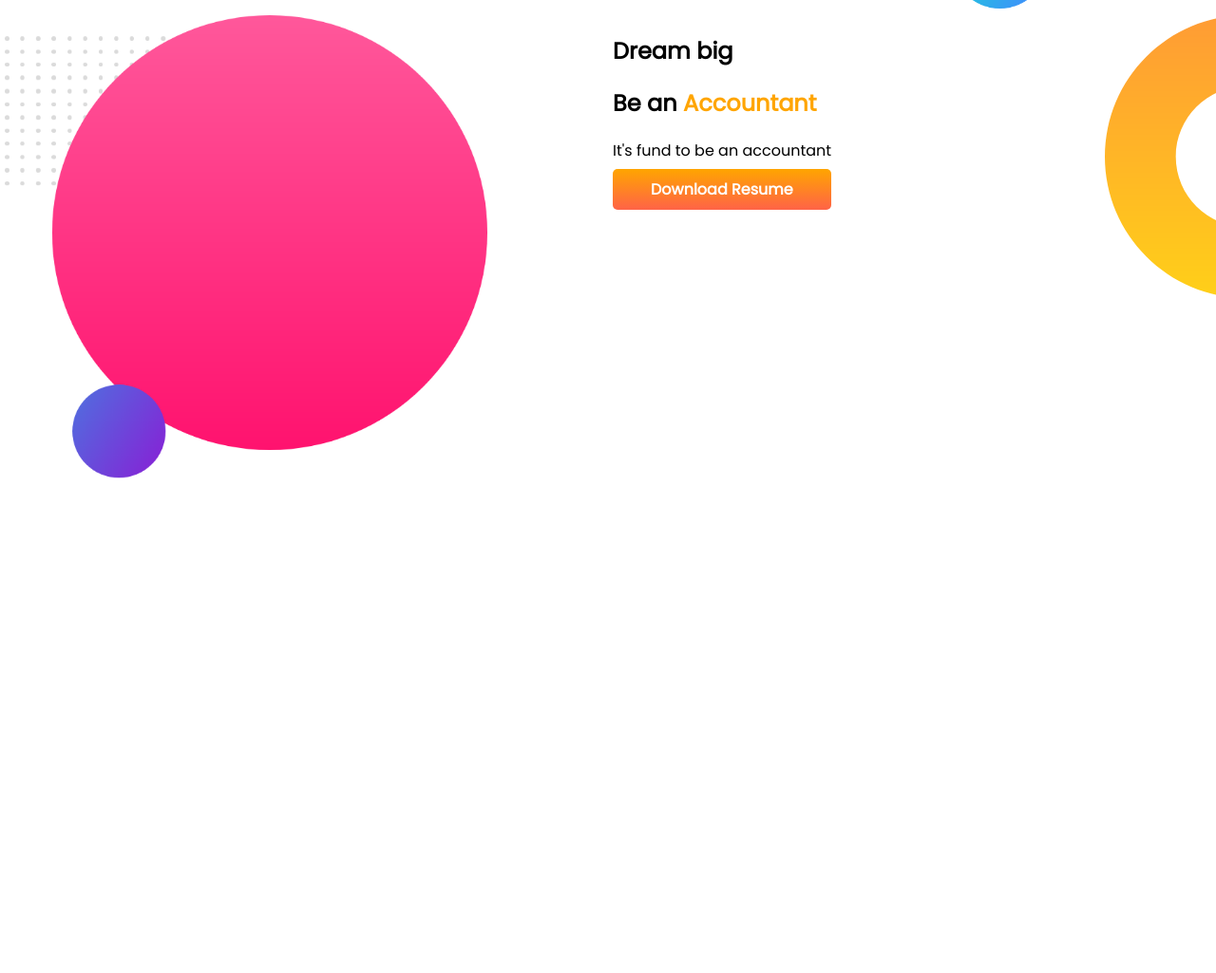
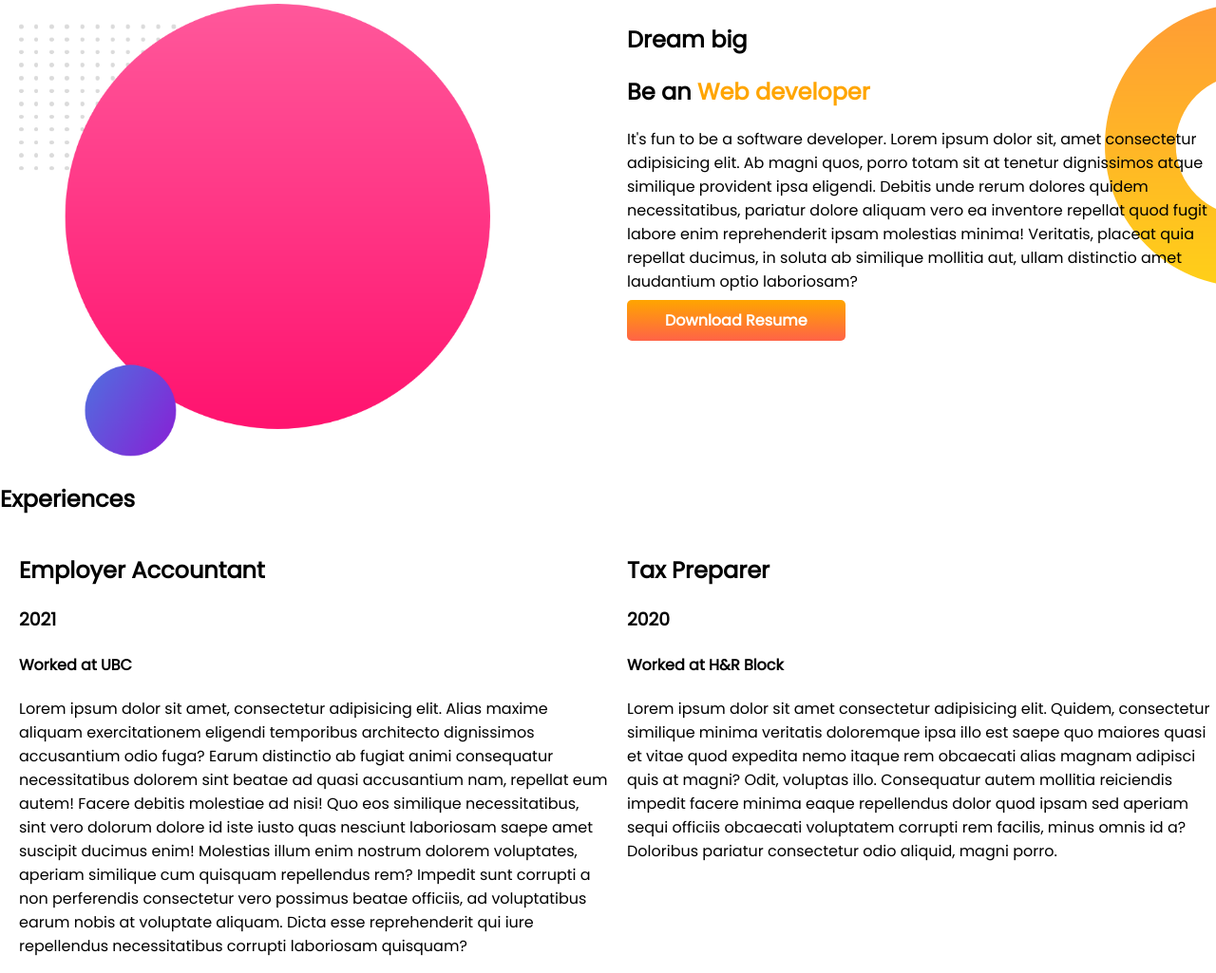
Before and after one commit to Mab03/developer-portfolio, a plain HTML site: page index.html in a window 1280 px wide. Shown: the part 495-1520 px from the top of the page at 95% size. Before the commit the page ends 1006 px from the top, so only its background shows below. Drawn offline with Linux system fonts and the light colour scheme.

Commit message:
experience added

```diff
--- a/index.html
+++ b/index.html
@@ -11,27 +11,45 @@
     <link rel="preconnect" href="https://fonts.googleapis.com">
     <link rel="preconnect" href="https://fonts.gstatic.com" crossorigin>
     <link href="https://fonts.googleapis.com/css2?family=Poppins:wght@200;400&display=swap" rel="stylesheet">
-    <section class="top-banner">
+    <section class="top-banner flexible-container">
         <div class="half-width">
             <h1>Wecome to</h1>
             <h1>Our <span class="orange-color";>World</span></h1>
-            <h2>Accountant</h2>
-            <p>I am an accountant</p>
+            <h2>Web developer</h2>
+            <p>I am a Web developer. Lorem ipsum, dolor sit amet consectetur adipisicing elit. Nisi, impedit. Rerum, impedit libero earum excepturi esse vitae deserunt distinctio totam quas voluptate soluta perferendis praesentium, quae illum ad dolorem tempore non? Ducimus minus veritatis non delectus temporibus, reprehenderit voluptatibus fugiat enim dolore quisquam similique rem doloremque in cumque necessitatibus minima?</p>
             <a class="link-button" target="_blank" href="https://www.facebook.com">HIRE ME</a>
         </div>
         <div class="half-width">
             <img src="images/my-bg.png" alt="">
         </div>
     </section>
-    <section class="dream-big">
+    <section class="dream-big flexible-container">
         <div class="half-width">
             <img src="images/my-bg2.png" alt="">
         </div>
         <div class="half-width">
             <h1>Dream big</h1>
-            <h1>Be an <span class="orange-color";>Accountant</span></h1>
-            <p>It's fund to be an accountant</p>
+            <h1>Be an <span class="orange-color";>Web developer</span></h1>
+            <p>It's fun to be a software developer. Lorem ipsum dolor sit, amet consectetur adipisicing elit. Ab magni quos, porro totam sit at tenetur dignissimos atque similique provident ipsa eligendi. Debitis unde rerum dolores quidem necessitatibus, pariatur dolore aliquam vero ea inventore repellat quod fugit labore enim reprehenderit ipsam molestias minima! Veritatis, placeat quia repellat ducimus, in soluta ab similique mollitia aut, ullam distinctio amet laudantium optio laboriosam?</p>
             <a class="link-button" target="_blank" href="https://www.facebook.com">Download Resume</a>
+        </div>
+    </section>
+    <section class="experience-area">
+        <h1>Experiences</h1>
+        <div class="flexible-container">
+            <div class="half-width">
+                <h1>Employer Accountant</h1>
+                <h3>2021</h3>
+                <h4>Worked at UBC</h4>
+                <p>Lorem ipsum dolor sit amet, consectetur adipisicing elit. Alias maxime aliquam exercitationem eligendi temporibus architecto dignissimos accusantium odio fuga? Earum distinctio ab fugiat animi consequatur necessitatibus dolorem sint beatae ad quasi accusantium nam, repellat eum autem! Facere debitis molestiae ad nisi! Quo eos similique necessitatibus, sint vero dolorum dolore id iste iusto quas nesciunt laboriosam saepe amet suscipit ducimus enim! Molestias illum enim nostrum dolorem voluptates, aperiam similique cum quisquam repellendus rem? Impedit sunt corrupti a non perferendis consectetur vero possimus beatae officiis, ad voluptatibus earum nobis at voluptate aliquam. Dicta esse reprehenderit qui iure repellendus necessitatibus corrupti laboriosam quisquam?
+                </p>
+            </div>
+            <div class="half-width">
+                <h1>Tax Preparer</h1>
+                <h3>2020</h3>
+                <h4>Worked at H&R Block</h4>
+                <p>Lorem ipsum dolor sit amet consectetur adipisicing elit. Quidem, consectetur similique minima veritatis doloremque ipsa illo est saepe quo maiores quasi et vitae quod expedita nemo itaque rem obcaecati alias magnam adipisci quis at magni? Odit, voluptas illo. Consequatur autem mollitia reiciendis impedit facere minima eaque repellendus dolor quod ipsam sed aperiam sequi officiis obcaecati voluptatem corrupti rem facilis, minus omnis id a? Doloribus pariatur consectetur odio aliquid, magni porro.</p>
+            </div>
         </div>
     </section>
 </body>
--- a/style.css
+++ b/style.css
@@ -8,12 +8,12 @@ h1{
 .orange-color{
     color: orange;
 }
-section{
+.flexible-container{
     display: flex;
 }
 .half-width{
     width: 50%;
-    padding-left: 5px;
+    padding-left: 20px;
 }
 .half-width img{
     width: 80%;
```
